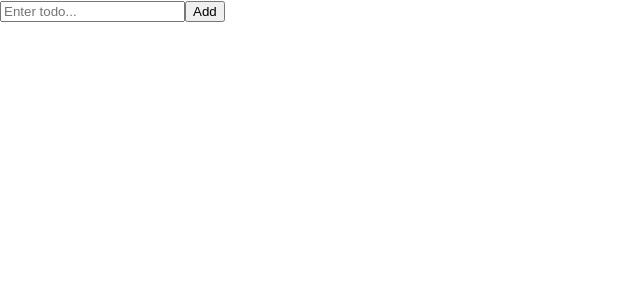
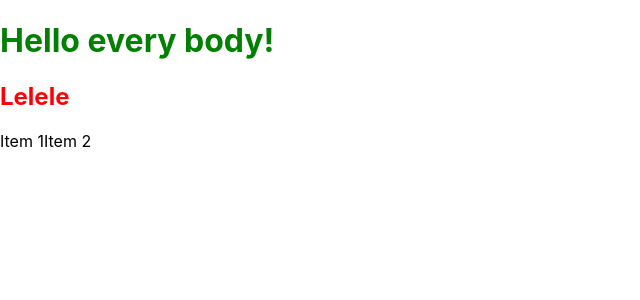
Before and after one commit to tranducmanh235/hooks_f8, a React (Create React App) app: page / in a window 1280 px wide. Shown: the top 300 px of the page, without its empty margins (0-640 px from the left). Built offline with nearby package versions, Linux system fonts and the light colour scheme.

Commit message:
css module

```diff
--- a/src/App.js
+++ b/src/App.js
@@ -1,31 +1,44 @@
-import { useStore, actions } from "./store";
+// import { useRef } from "react";
+// import Video from "./Video";
+
+// function App() {
+//     const videoRef = useRef();
+
+//     const handlePlay = () => {
+//         videoRef.current.play();
+//     };
+
+//     const handlePause = () => {
+//         videoRef.current.pause();
+//     };
+
+//     return (
+//         <div style={{ padding: 40, textAlign: "center" }}>
+//             <Video ref={videoRef} />
+//             <button onClick={handlePlay}>Play</button>
+//             <button onClick={handlePause}>Pause</button>
+//         </div>
+//     );
+// }
+
+// export default App;
+
+import Heading from "./CssModule/Heading";
+import Paragraph from "./CssModule/Paragraph/index";
+import GlobalStyles from "./CssModule/GlobalStyles";
 
 function App() {
-    const [state, dispatch] = useStore();
-    const { todos, todoInput } = state;
-
-    // console.log("todoInput: ", todoInput);
-
-    const handleAdd = () => {
-        dispatch(actions.addTodo(todoInput));
-    };
-
-    console.log(todos);
-
     return (
-        <div>
-            <input
-                value={state.todoInput}
-                placeholder="Enter todo..."
-                onChange={(e) => {
-                    dispatch(actions.setTodoInput(e.target.value));
-                }}
-            />
-            <button onClick={handleAdd}>Add</button>
-            {todos.map((todo, index) => (
-                <li key={index}>{todo}</li>
-            ))}
-        </div>
+        <GlobalStyles>
+            <div>
+                <Heading />
+                <Paragraph />
+            </div>
+            <div className="d-flex">
+                <span>Item 1</span>
+                <span>Item 2</span>
+            </div>
+        </GlobalStyles>
     );
 }
 
--- /dev/null
+++ b/src/CssModule/GlobalStyles/GlobalStyles.css
@@ -0,0 +1,3 @@
+.d-flex {
+    display: flex;
+}
--- /dev/null
+++ b/src/CssModule/GlobalStyles/index.js
@@ -0,0 +1,7 @@
+import "./GlobalStyles.css";
+
+function GlobalStyles({ children }) {
+    return children;
+}
+
+export default GlobalStyles;
--- /dev/null
+++ b/src/CssModule/Heading/Heading.module.css
@@ -0,0 +1,3 @@
+.heading {
+    color: green;
+}
--- /dev/null
+++ b/src/CssModule/Heading/index.js
@@ -0,0 +1,7 @@
+import styles from "./Heading.module.css";
+
+function Heading() {
+    return <h1 className={styles.heading}>Hello every body!</h1>;
+}
+
+export default Heading;
--- /dev/null
+++ b/src/CssModule/Paragraph/Paragraph.module.css
@@ -0,0 +1,7 @@
+.paragraph {
+    color: red;
+}
+
+.heading {
+    font-size: 16px;
+}
--- /dev/null
+++ b/src/CssModule/Paragraph/index.js
@@ -0,0 +1,9 @@
+import styles from "./Paragraph.module.css";
+
+console.log(styles);
+
+function Paragraph() {
+    return <h2 className={styles.paragraph}>Lelele</h2>;
+}
+
+export default Paragraph;
--- /dev/null
+++ b/src/Video.js
@@ -0,0 +1,23 @@
+import video1 from "./videos/video-1.mp4";
+import { forwardRef, useImperativeHandle, useRef } from "react";
+
+function Video(props, ref) {
+    const videoRef = useRef();
+
+    useImperativeHandle(ref, () => ({
+        play() {
+            videoRef.current.play();
+        },
+        pause() {
+            videoRef.current.pause();
+        },
+    }));
+
+    return (
+        <div>
+            <video ref={ref} src={video1} width={280} />;
+        </div>
+    );
+}
+
+export default forwardRef(Video);
```
Also changed, not shown: src/App_.js (+36 -0 lines), 1 other file (tests, documents, lock files or other folders).
